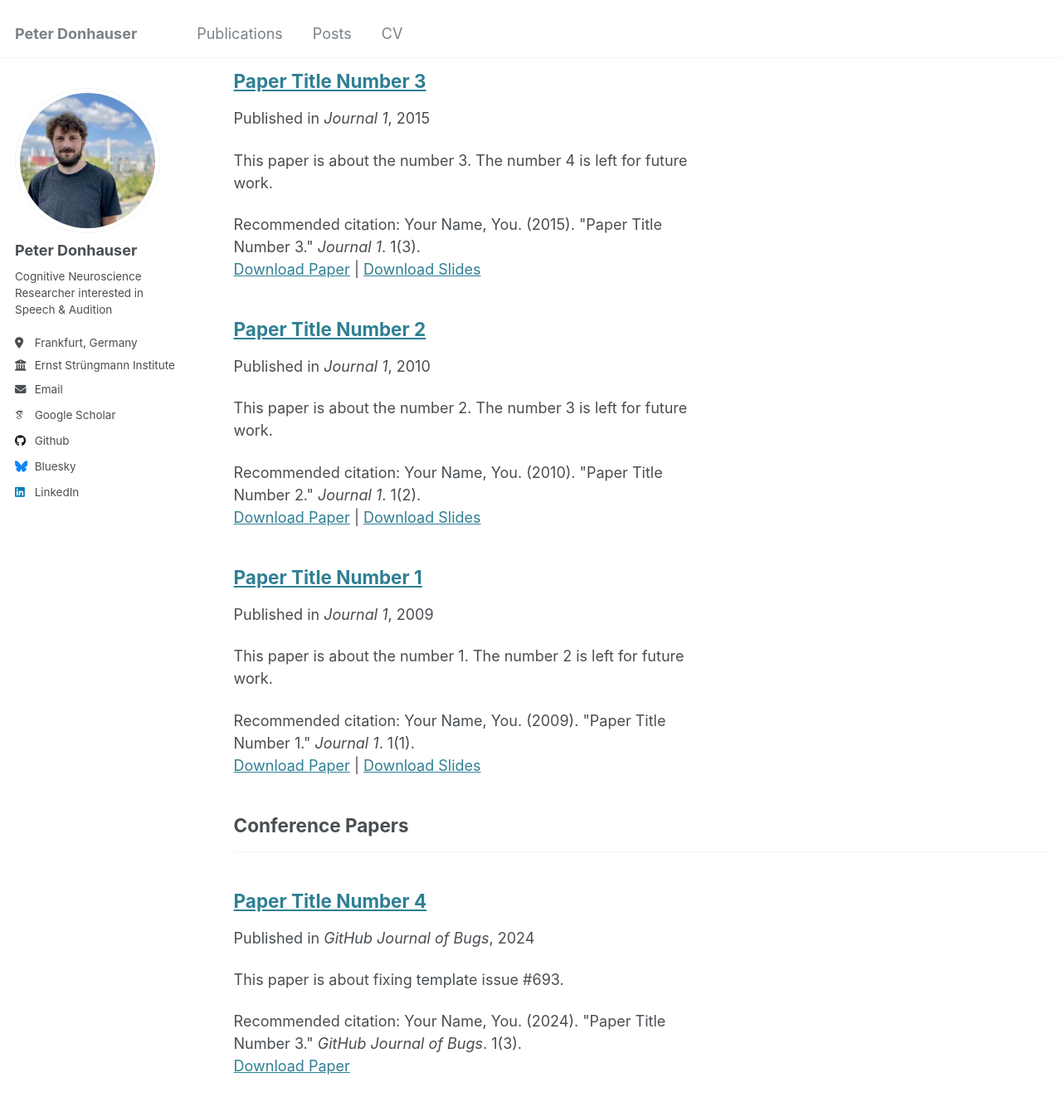
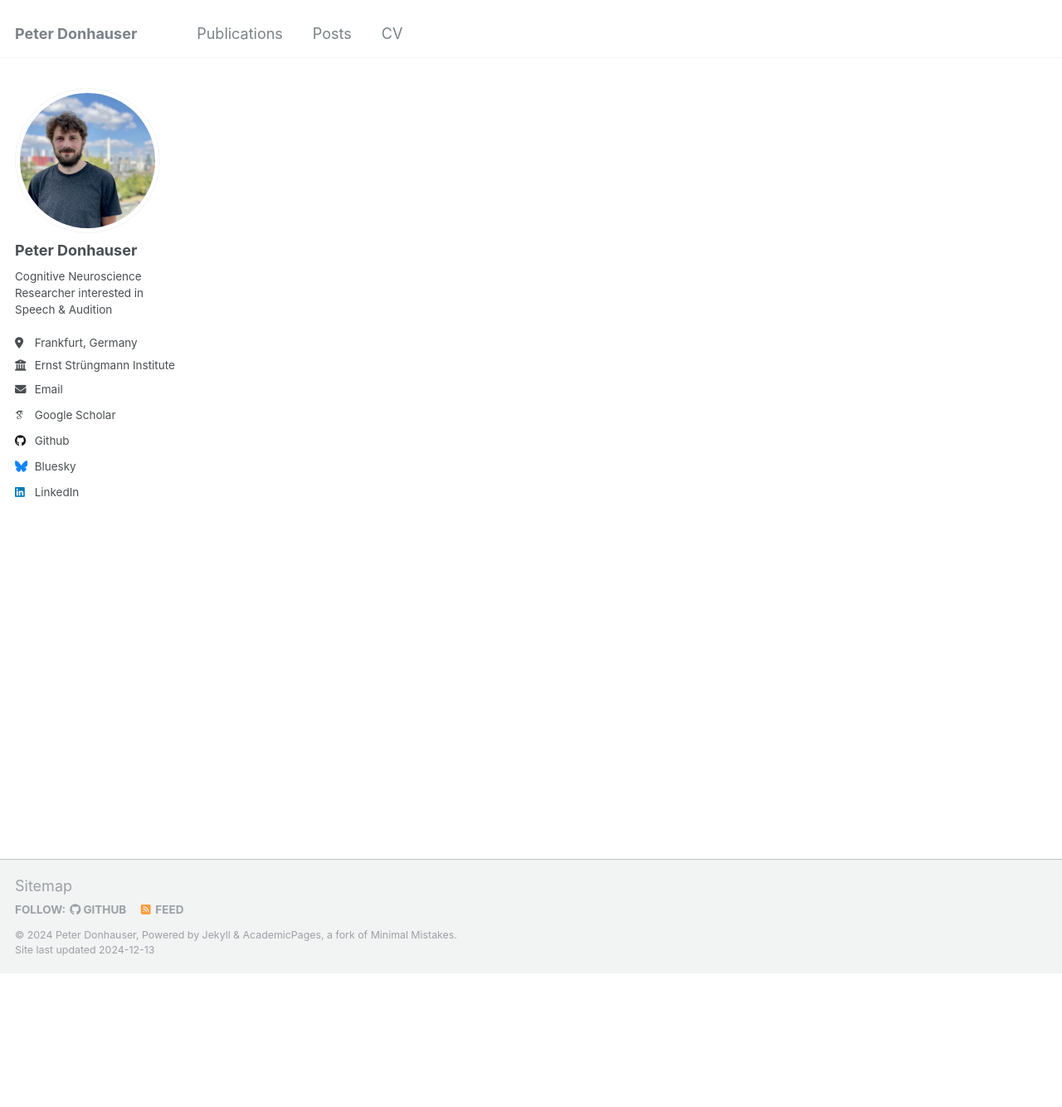
Before and after one commit to pwdonh/pwdonh.github.io, a Jekyll site: the page built from _pages/publications.html, in a window 1280 px wide and 1400 px high, scrolled down 227 px. Shown: the top 1334 px of the window at 83% size. Built offline with Jekyll 4.4.1, drawn with Linux system fonts in a browser that asks for light colours; some web fonts are replaced.

Commit message:
remove publications

```diff
--- a/_publications/2009-10-01-paper-title-number-1.md
+++ /dev/null
@@ -1,14 +0,0 @@
----
-title: "Paper Title Number 1"
-collection: publications
-category: manuscripts
-permalink: /publication/2009-10-01-paper-title-number-1
-excerpt: 'This paper is about the number 1. The number 2 is left for future work.'
-date: 2009-10-01
-venue: 'Journal 1'
-slidesurl: 'http://academicpages.github.io/files/slides1.pdf'
-paperurl: 'http://academicpages.github.io/files/paper1.pdf'
-citation: 'Your Name, You. (2009). &quot;Paper Title Number 1.&quot; <i>Journal 1</i>. 1(1).'
----
-
-The contents above will be part of a list of publications, if the user clicks the link for the publication than the contents of section will be rendered as a full page, allowing you to provide more information about the paper for the reader. When publications are displayed as a single page, the contents of the above "citation" field will automatically be included below this section in a smaller font.
--- a/_publications/2010-10-01-paper-title-number-2.md
+++ /dev/null
@@ -1,14 +0,0 @@
----
-title: "Paper Title Number 2"
-collection: publications
-category: manuscripts
-permalink: /publication/2010-10-01-paper-title-number-2
-excerpt: 'This paper is about the number 2. The number 3 is left for future work.'
-date: 2010-10-01
-venue: 'Journal 1'
-slidesurl: 'http://academicpages.github.io/files/slides2.pdf'
-paperurl: 'http://academicpages.github.io/files/paper2.pdf'
-citation: 'Your Name, You. (2010). &quot;Paper Title Number 2.&quot; <i>Journal 1</i>. 1(2).'
----
-
-The contents above will be part of a list of publications, if the user clicks the link for the publication than the contents of section will be rendered as a full page, allowing you to provide more information about the paper for the reader. When publications are displayed as a single page, the contents of the above "citation" field will automatically be included below this section in a smaller font.
--- a/_publications/2015-10-01-paper-title-number-3.md
+++ /dev/null
@@ -1,14 +0,0 @@
----
-title: "Paper Title Number 3"
-collection: publications
-category: manuscripts
-permalink: /publication/2015-10-01-paper-title-number-3
-excerpt: 'This paper is about the number 3. The number 4 is left for future work.'
-date: 2015-10-01
-venue: 'Journal 1'
-slidesurl: 'http://academicpages.github.io/files/slides3.pdf'
-paperurl: 'http://academicpages.github.io/files/paper3.pdf'
-citation: 'Your Name, You. (2015). &quot;Paper Title Number 3.&quot; <i>Journal 1</i>. 1(3).'
----
-
-The contents above will be part of a list of publications, if the user clicks the link for the publication than the contents of section will be rendered as a full page, allowing you to provide more information about the paper for the reader. When publications are displayed as a single page, the contents of the above "citation" field will automatically be included below this section in a smaller font.
--- a/_publications/2024-02-17-paper-title-number-4.md
+++ /dev/null
@@ -1,13 +0,0 @@
----
-title: "Paper Title Number 4"
-collection: publications
-category: conferences
-permalink: /publication/2024-02-17-paper-title-number-4
-excerpt: 'This paper is about fixing template issue #693.'
-date: 2024-02-17
-venue: 'GitHub Journal of Bugs'
-paperurl: 'http://academicpages.github.io/files/paper3.pdf'
-citation: 'Your Name, You. (2024). &quot;Paper Title Number 3.&quot; <i>GitHub Journal of Bugs</i>. 1(3).'
----
-
-The contents above will be part of a list of publications, if the user clicks the link for the publication than the contents of section will be rendered as a full page, allowing you to provide more information about the paper for the reader. When publications are displayed as a single page, the contents of the above "citation" field will automatically be included below this section in a smaller font.
```
Also changed, not shown: _posts/2013-08-14-blog-post-2.md (deleted, +0 -20 lines), _posts/2014-08-14-blog-post-3.md (deleted, +0 -20 lines), _posts/2015-08-14-blog-post-4.md (deleted, +0 -20 lines), _posts/2019-12-09-post-0.md (added, +14 -0 lines), _posts/2022-03-01-post-2.md (+1 -1 lines).
